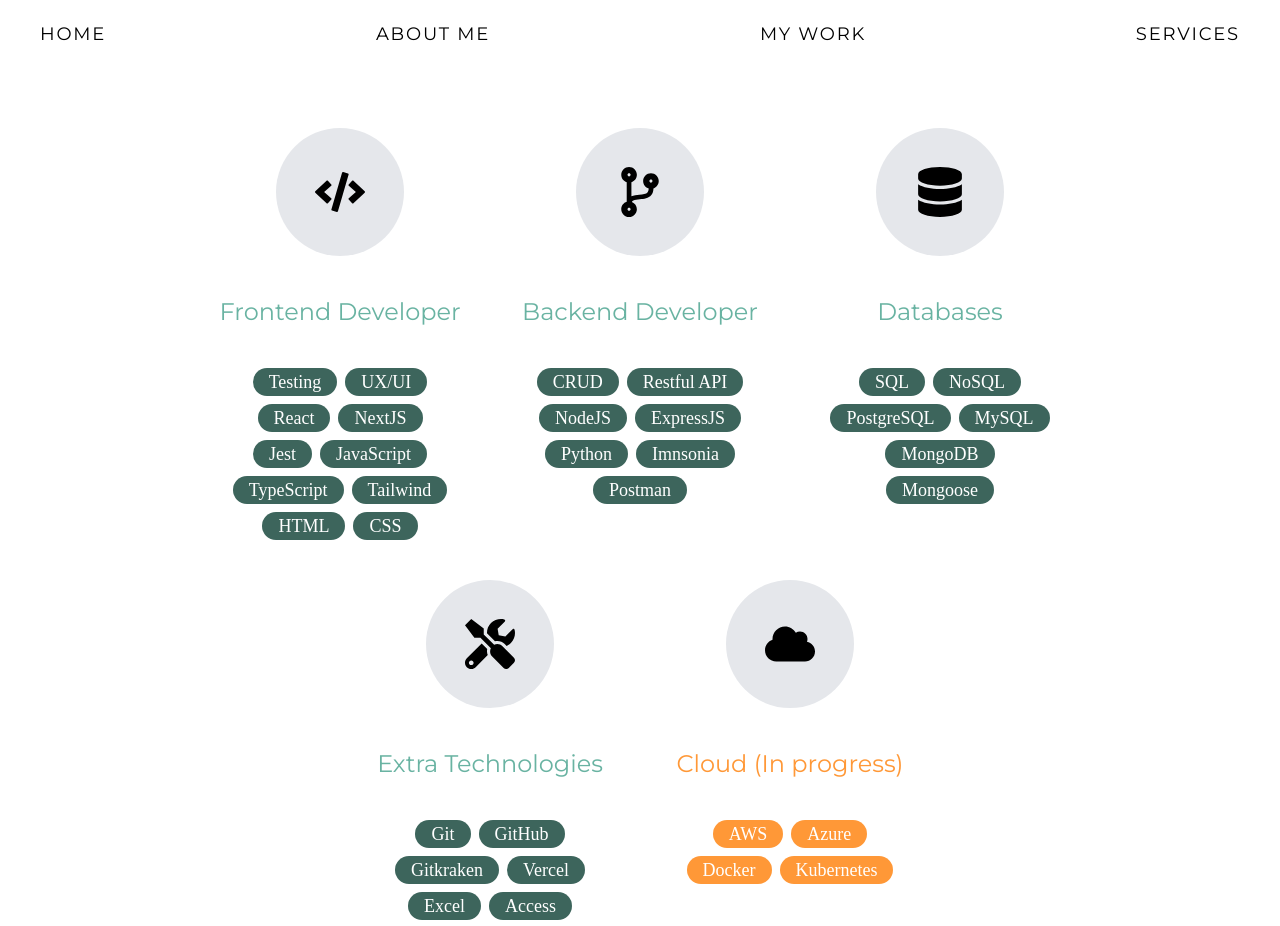
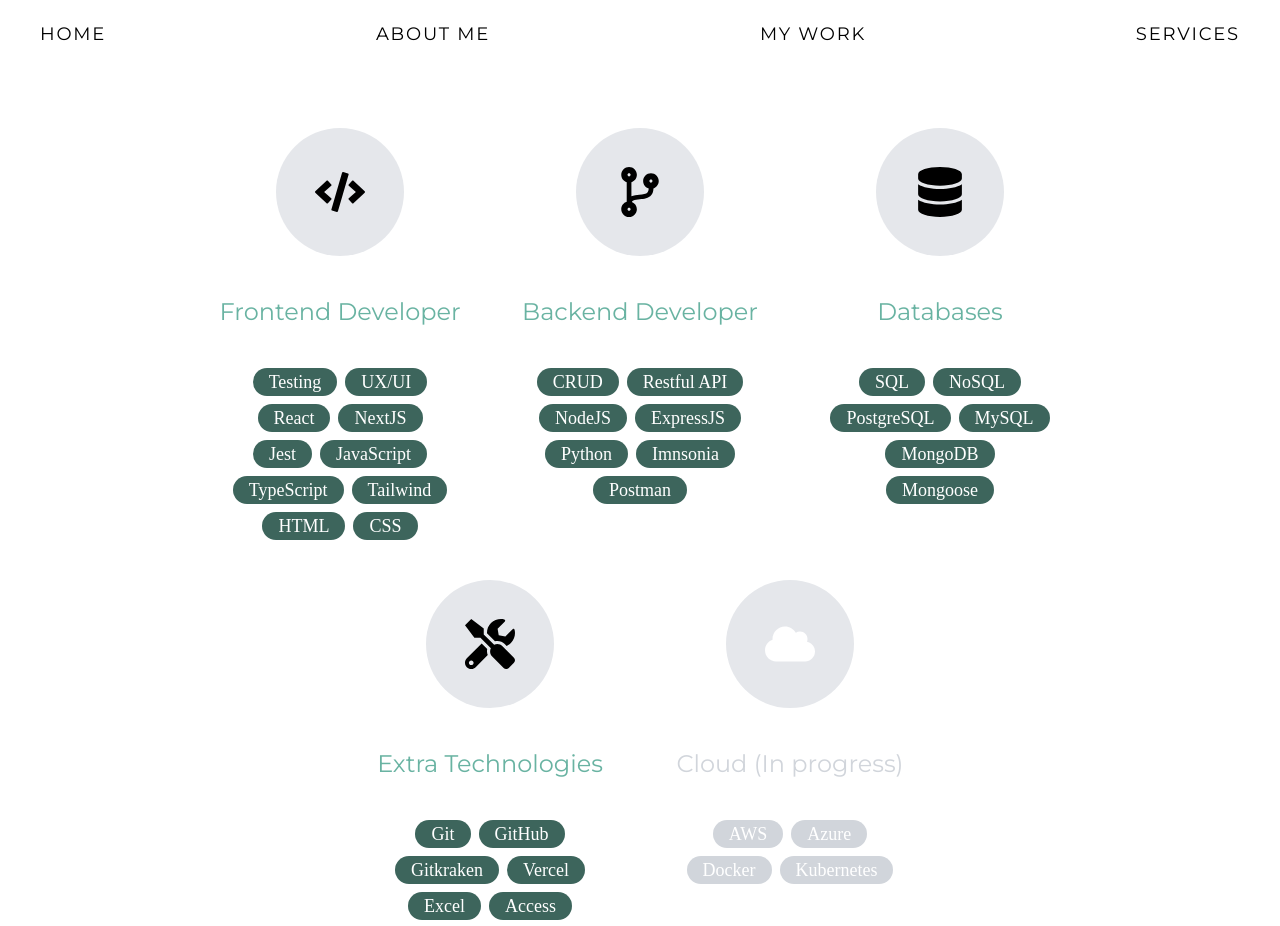
Before and after one commit to NunezGabriel/gabo-na, a Next.js app: page /services in a window 1280 px wide. Shown: the top 926 px of the page. Built offline with nearby package versions, Linux system fonts and the light colour scheme; a web font is replaced by a local one.

Commit message:
add: things

```diff
--- a/src/components/SkillsComponent.jsx
+++ b/src/components/SkillsComponent.jsx
@@ -21,7 +21,7 @@ const SkillsComponent = () => {
                 className={`rounded-full p-4 bg-gray-200 ${
                   service.state === "true"
                     ? "hover:bg-[#69b3a2]"
-                    : "hover:bg-[#ff9837]"
+                    : "hover:bg-gray-300"
                 } transition duration-150 w-32 h-32 ease-out hover:ease-in whiteColorContainer flex justify-center items-center mb-10`}
               >
                 {service.indicator === "Front" ? (
@@ -33,12 +33,12 @@ const SkillsComponent = () => {
                 ) : service.indicator === "Extra" ? (
                   <FaTools size={50} className="whiteColor" />
                 ) : (
-                  <FaCloud size={50} className="whiteColor" />
+                  <FaCloud size={50} className="" color="white" />
                 )}
               </div>
               <h1
                 className={`text-2xl ${
-                  service.state === "true" ? "text-[#69b3a2]" : "text-[#ff9837]"
+                  service.state === "true" ? "text-[#69b3a2]" : "text-gray-300"
                 } myFont`}
               >
                 {service.Name}
@@ -51,7 +51,7 @@ const SkillsComponent = () => {
                       className={`text-white myFont2 px-4 rounded-2xl ${
                         service.state === "true"
                           ? "bg-[#3d655c]"
-                          : "bg-[#ff9837]"
+                          : "bg-gray-300"
                       } `}
                     >
                       <h1 className="text-lg">{skill}</h1>
```
